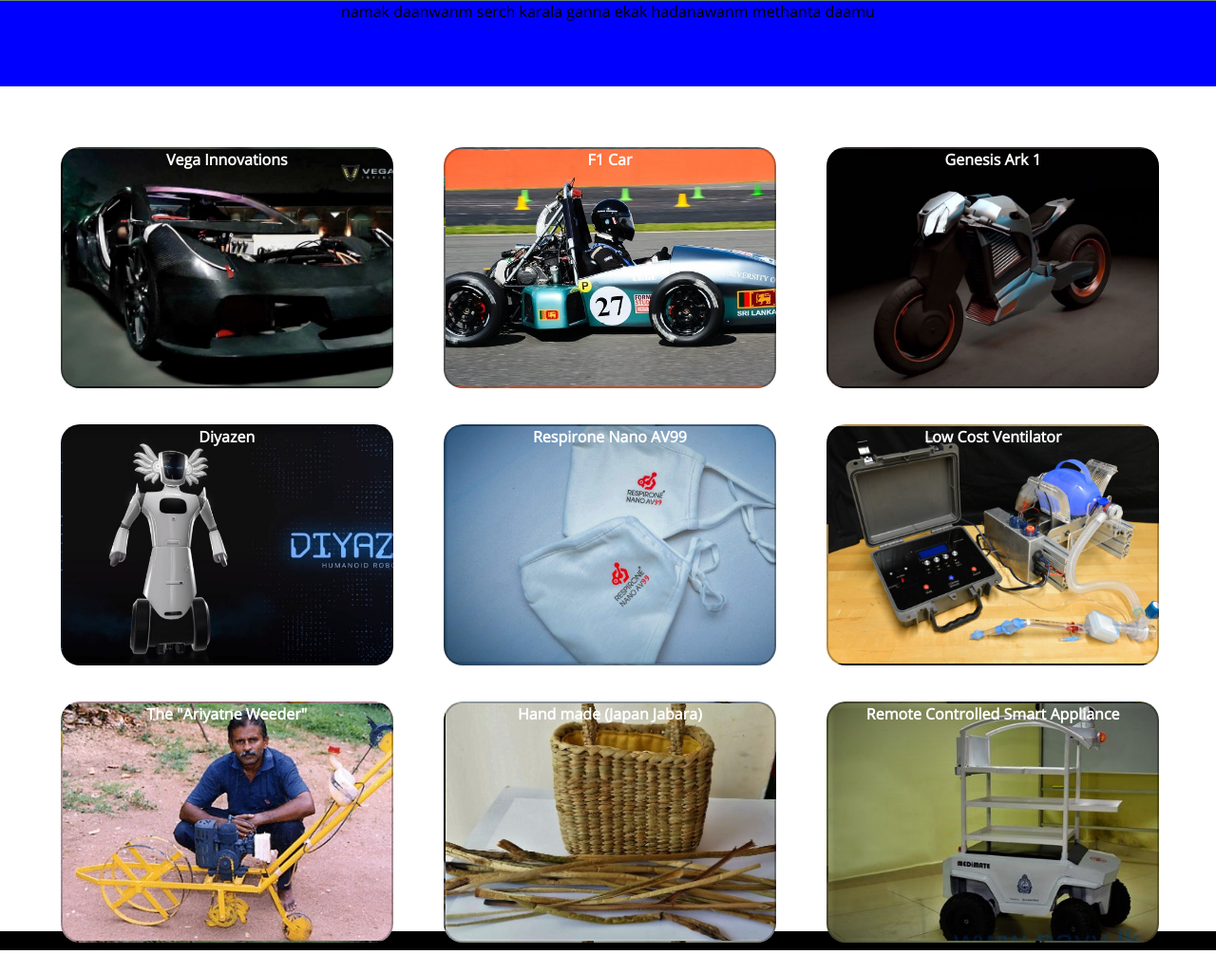
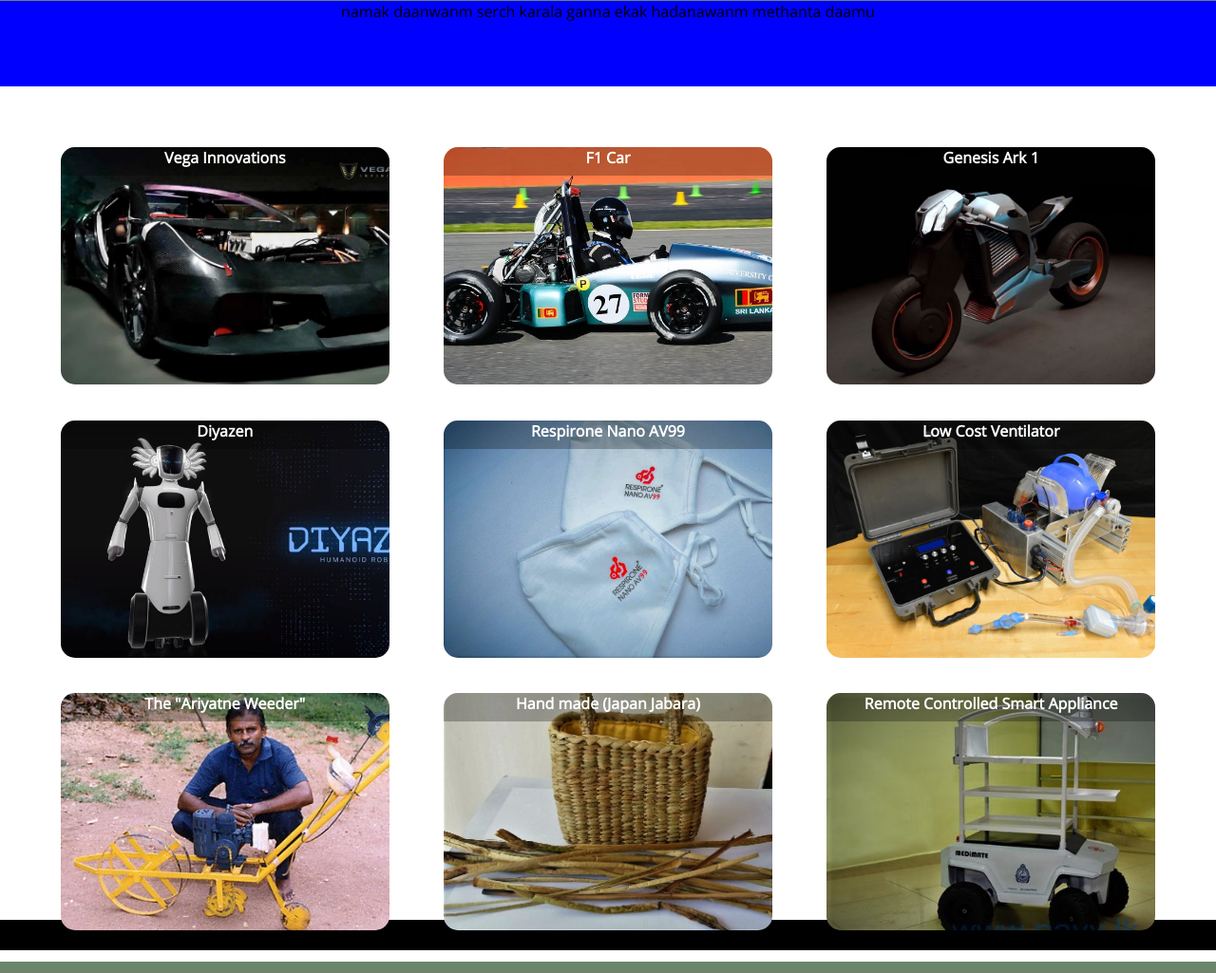
Before and after one commit to yasasgit/web-dev-sdg, a PHP site: page /html/innovate.html in a window 1280 px wide. Shown: the part 1431-2456 px from the top of the page at 95% size. Run offline with PHP 8.4, Linux system fonts and the light colour scheme.

Commit message:
Decorations

```diff
--- a/website/css/innovation.css
+++ b/website/css/innovation.css
@@ -92,113 +92,115 @@ background-color: blue;
 	padding: 5%;
 
 }
+.grid-container div{
+	height: 30px;
+	position: static;
+	background-color: rgba(0, 0, 0, 0.144);
+	border-top-left-radius: 15px;
+	border-top-right-radius: 15px;
+}
 
 .item1{width: 100%;height: 250px;
-border-radius: 20px;
-border: 2px solid #00000046;
-background-color: rosybrown;
+border-radius: 15px;
+text-decoration: none;
 background-image: url('../media/vega-car.jpg');
 background-size: cover;
 }
+.item1 :hover {
+	background-color: rgb(255, 255, 255);
+	color: rgb(180, 180, 180);
+	transition: .5s;
+}
 .item2{width: 100%;height: 250px;
-border-radius: 20px;
-border: 2px solid #00000046;
+border-radius: 15px;
+text-decoration: none;
 background-image: url('../media/F1.jpg');
 background-size: cover;
 }
 .item3{width: 100%;height: 250px;
-border-radius: 20px;
-border: 2px solid #00000046;
+border-radius: 15px;
+text-decoration: none;
 background-image: url('../media/Genesis-Ark01.jpg');
 background-size: cover;
 }
 .item4{width: 100%;height: 250px;
-border-radius: 20px;
-border: 2px solid #00000046;
+border-radius: 15px;
+text-decoration: none;
 background-image: url('../media/diyazen01.jpg');
 background-size: cover;
 }
 .item5{width: 100%;height: 250px;
-border-radius: 20px;
-border: 2px solid #00000046;
+border-radius: 15px;
+text-decoration: none;
 background-image: url('../media/Respirone\ Nano\ AV99.jpg');
 background-size: cover;
 }
 .item6{width: 100%;height: 250px;
-border-radius: 20px;
-border: 2px solid #00000046;
+border-radius: 15px;
+text-decoration: none;
 background-image: url('../media/low\ cost\ ventilator.jpg');
 background-size: cover;
 }
 .item7{width: 100%;height: 250px;
-border-radius: 20px;
-border: 2px solid #00000046;
+border-radius: 15px;
+text-decoration: none;
 background-image: url('../media/weeder.jpg');
 background-size: cover;
 }
 .item8{width: 100%;height: 250px;
-border-radius: 20px;
-border: 2px solid #00000046;
+border-radius: 15px;
+text-decoration: none;
 background-image: url('../media/Hand\ made\ \(Japan\ Jabara\).jpg');
 background-size: cover;
 }
 .item9{width: 100%;height: 250px;
-border-radius: 20px;
-border: 2px solid #00000046;
+border-radius: 15px;
+text-decoration: none;
 background-image: url('../media/remote\ controlled\ smart\ appliance.jpg');
 background-size: cover;
 }
 .div-list-innvo-01{
 	color: #ffffff;
-	text-decoration: none;
 	font-weight: bold;
 
 }
 .div-list-innvo-02{
 	color: #ffffff;
-	text-decoration: none;
 	text-shadow: transparent;
 	font-weight: bold;
 }
 .div-list-innvo-03{
 	color: #ffffff;
-	text-decoration: none;
 	text-shadow: transparent;
 	font-weight: bold;
 }
 .div-list-innvo-04{
 	color: #ffffff;
-	text-decoration: none;
 	text-shadow: transparent;
 	font-weight: bold;
 }
 .div-list-innvo-05{
 	color: #ffffff;
-	text-decoration: none;
 	text-shadow: transparent;
 	font-weight: bold;
 }
 .div-list-innvo-06{
 	color: #ffffff;
-	text-decoration: none;
 	text-shadow: transparent;
 	font-weight: bold;
 }
 .div-list-innvo-07{
 	color: #ffffff;
-	text-decoration: none;
 	text-shadow: transparent;
 	font-weight: bold;
 }
 .div-list-innvo-08{
 	color: #ffffff;
-	text-decoration: none;
 	text-shadow: transparent;
 	font-weight: bold;
 }
 .div-list-innvo-09{
 	color: #ffffff;
-	text-decoration: none;
 	text-shadow: transparent;
 	font-weight: bold;
 }
--- a/website/html/innovate.html
+++ b/website/html/innovate.html
@@ -52,15 +52,15 @@
 		<div class="div-for-innvo-name"><p>namak daanwanm serch karala ganna ekak hadanawanm methanta daamu</p></div>
 
 		<div class="grid-container">
-			<div class="item1"><a href="../html/inno1.html" class="div-list-innvo-01">Vega Innovations</a></div>
-			<div class="item2"><a href="../html/inno2.html"class="div-list-innvo-02">F1 Car</a></div>
-			<div class="item3"><a href="../html/inno3.html"class="div-list-innvo-03">Genesis Ark 1</a></div>
-			<div class="item4"><a href="../html/inno4.html"class="div-list-innvo-04">Diyazen</a></div>
-			<div class="item5"><a href="../html/inno5.html"class="div-list-innvo-05">Respirone Nano AV99</a></div>
-			<div class="item6"><a href="../html/inno6.html"class="div-list-innvo-06">Low Cost Ventilator</a></div>
-			<div class="item7"><a href="../html/inno7.html"class="div-list-innvo-07">The "Ariyatne Weeder"</a></div>
-			<div class="item8"><a href="../html/inno8.html"class="div-list-innvo-08">Hand made (Japan Jabara)</a></div>
-			<div class="item9"><a href="../html/inno9.html"class="div-list-innvo-09">Remote Controlled Smart Appliance</a></div>
+			<a href="../html/inno1.html"class="item1"><div class="div-list-innvo-01"><div>Vega Innovations</div></div></a>
+			<a href="../html/inno2.html"class="item2"><div class="div-list-innvo-02"><div>F1 Car</div></div></a>
+			<a href="../html/inno3.html"class="item3"><div class="div-list-innvo-03"><div>Genesis Ark 1</div></div></a>
+			<a href="../html/inno4.html"class="item4"><div class="div-list-innvo-04"><div>Diyazen</div></div></a>
+			<a href="../html/inno5.html"class="item5"><div class="div-list-innvo-05"><div>Respirone Nano AV99</div></div></a>
+			<a href="../html/inno6.html"class="item6"><div class="div-list-innvo-06"><div>Low Cost Ventilator</div></div></a>
+			<a href="../html/inno7.html"class="item7"><div class="div-list-innvo-07"><div>The "Ariyatne Weeder"</div></div></a>
+			<a href="../html/inno8.html"class="item8"><div class="div-list-innvo-08"><div>Hand made (Japan Jabara)</div></div></a>
+			<a href="../html/inno9.html"class="item9"><div class="div-list-innvo-09"><div>Remote Controlled Smart Appliance</div></div></a>
 		</div>
 		<br>
 		<br>
```
